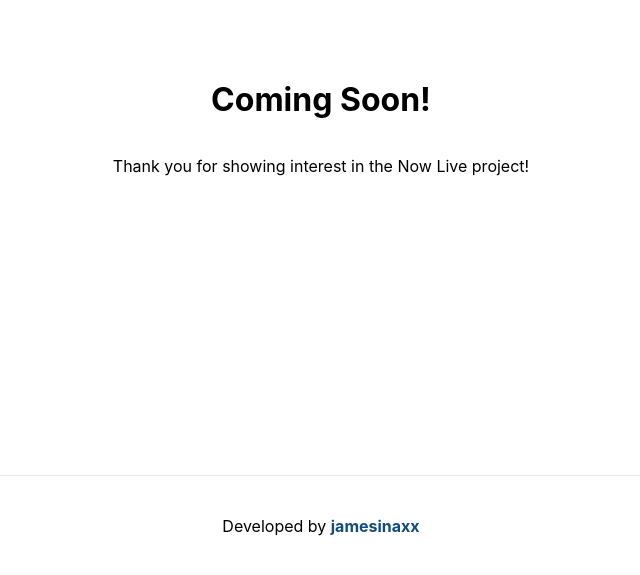
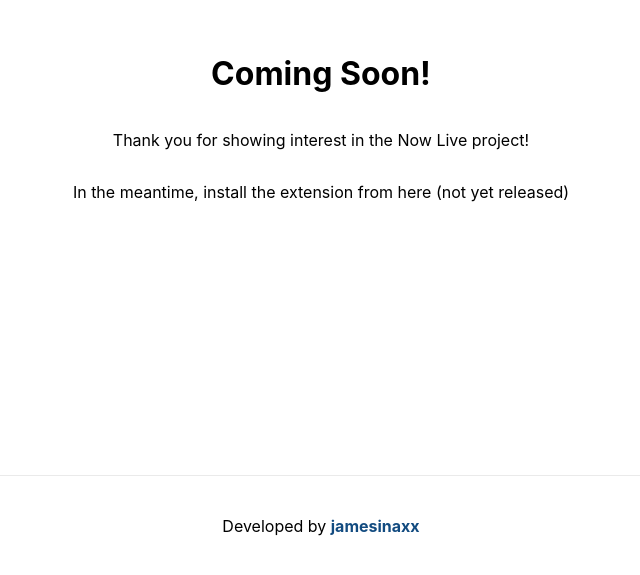
Before and after one commit to jewlexx/NowLiveWeb, a Next.js app: page / in a window 1280 px wide. Shown: the part 225-800 px from the top of the page, without its empty margins (319-959 px from the left). Built offline with nearby package versions, Linux system fonts and the light colour scheme.

Commit message:
Added a little thingo

```diff
--- a/package.json
+++ b/package.json
@@ -9,6 +9,7 @@
     "lint": "next lint"
   },
   "dependencies": {
+    "@types/chrome": "^0.0.146",
     "next": "11.0.1",
     "react": "17.0.2",
     "react-dom": "17.0.2",
--- a/pages/index.tsx
+++ b/pages/index.tsx
@@ -1,5 +1,6 @@
 import Head from 'next/head';
 import Image from 'next/image';
+import { useEffect } from 'react';
 import styles from '../styles/Home.module.scss';
 
 export default function Home() {
@@ -17,6 +18,10 @@ export default function Home() {
 			<main className={styles.main}>
 				<h1>Coming Soon!</h1>
 				<p>Thank you for showing interest in the Now Live project!</p>
+				<p id='NowLiveExtensionInstalledOrNotText'>
+					In the meantime, install the extension from{' '}
+					<a>here (not yet released)</a>
+				</p>
 			</main>
 
 			<footer className={styles.footer}>
```
Also changed, not shown: 1 other file (tests, documents, lock files or other folders).
